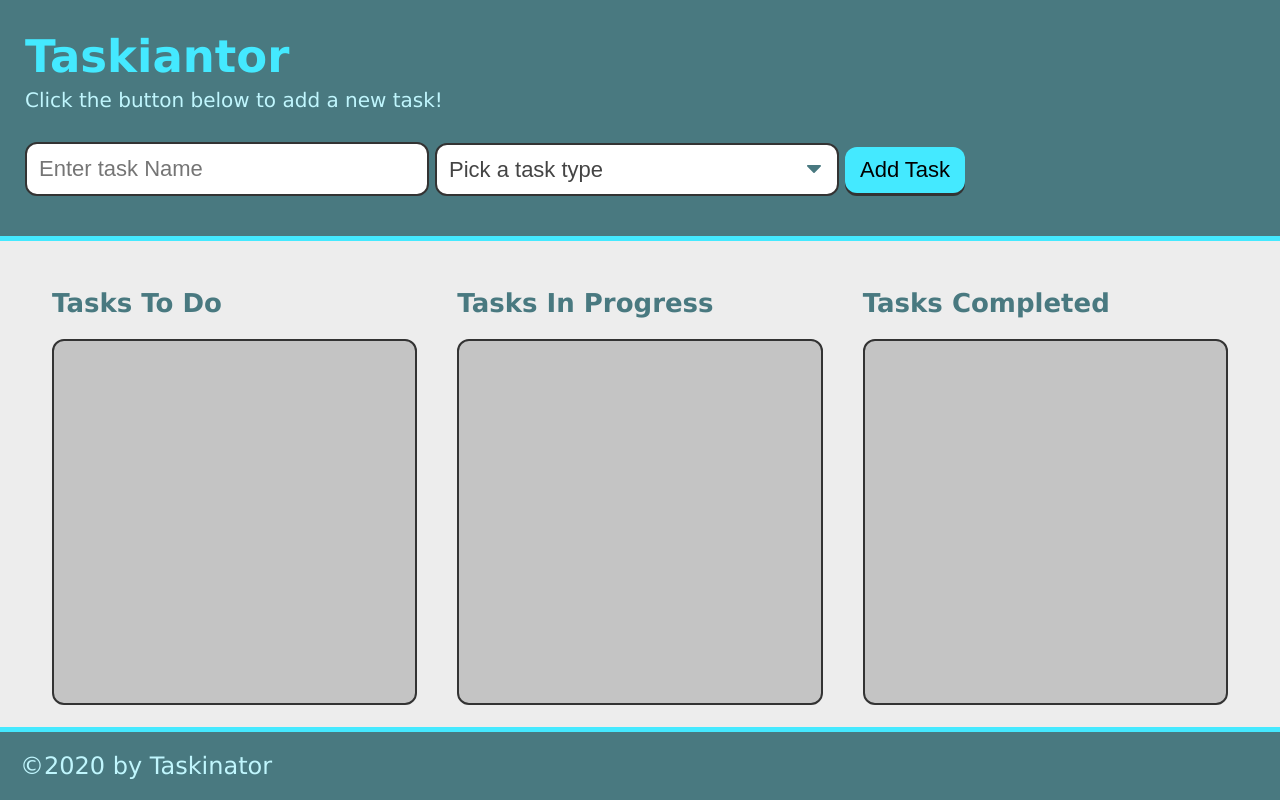
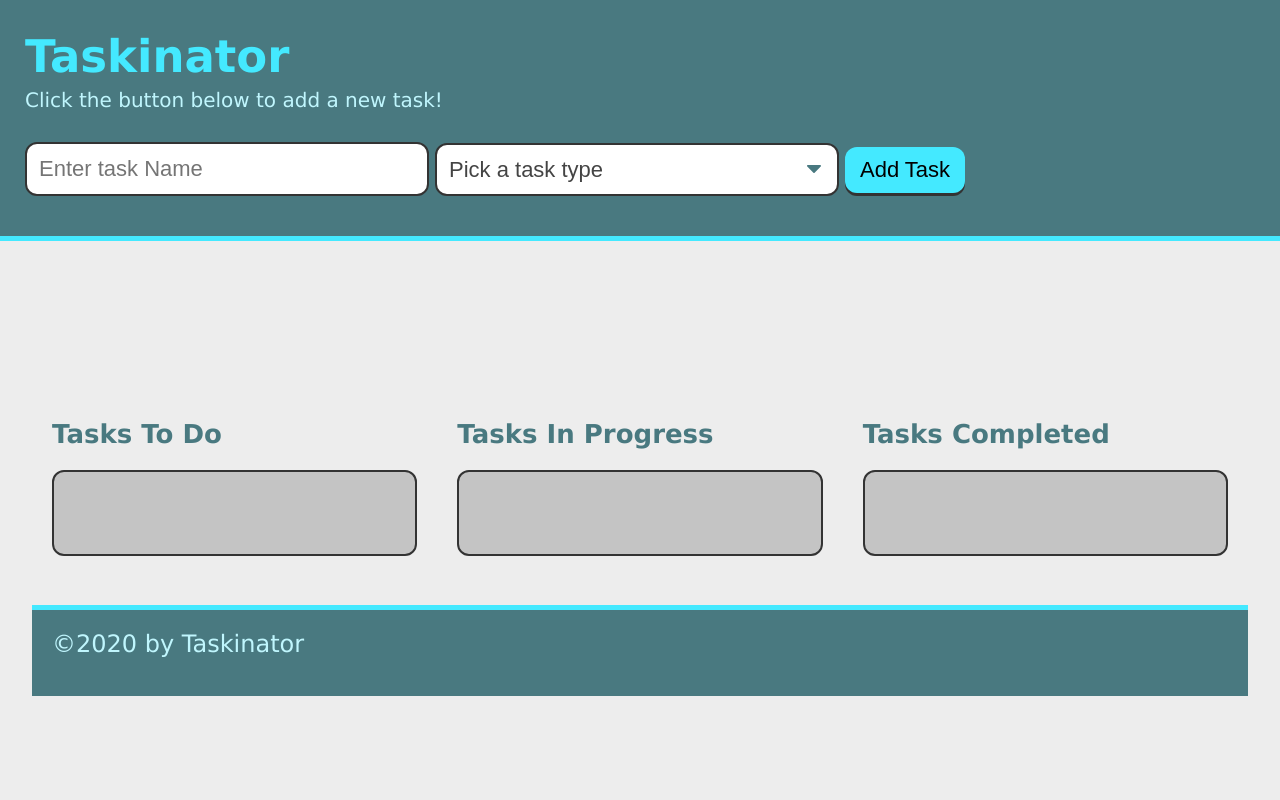
Before and after one commit to ericc97/Taskinator, a plain HTML site: page index.html in a window 1280 px wide. Drawn offline with Linux system fonts and the light colour scheme.

Commit message:
Fixed merge conflict

```diff
--- a/assets/css/style.css
+++ b/assets/css/style.css
@@ -80,7 +80,7 @@ footer {
   display: flex;
   flex-wrap: wrap;
   justify-content: center;
-  margin: 25px auto;
+  margin: 52px auto;
   width: 95%;
 }
 
@@ -108,7 +108,7 @@ footer {
   padding: 15px 15px;
   border: 2px solid var(--grey);
   background: var(--tertiary);
-  border-radius: 25px;
+  border-radius: 12px;
   margin-bottom: 20px;
 }
 
--- a/index.html
+++ b/index.html
@@ -9,7 +9,7 @@
 </head>
 <body>
 <header>
-    <h1 class="page-title">Taskiantor</h1>
+    <h1 class="page-title">Taskinator</h1>
     <p>Click the button below to add a new task!</p>
 
     <form id="task-form">
@@ -37,6 +37,11 @@
 
 
 
+
+<main class="page-content" id="page-content">
+    <!--Tasks to do-->
+<main class="page-content" id="page-content">
+    <!--Tasks to do-->
 <main class="page-content" id="page-content">
     <!--Tasks to do-->
     <section class="task-list-wrapper">
@@ -44,7 +49,6 @@
             Tasks To Do
         </h2>
         <ul class="task-list" id="tasks-to-do">
-
         </ul>
     </section>
     <!--Tasks in progress-->
@@ -65,6 +69,8 @@
 
             </ul>
 
+        </ul>
+    </section>
 </main>
 <footer>
     &copy;2020 by Taskinator
```
